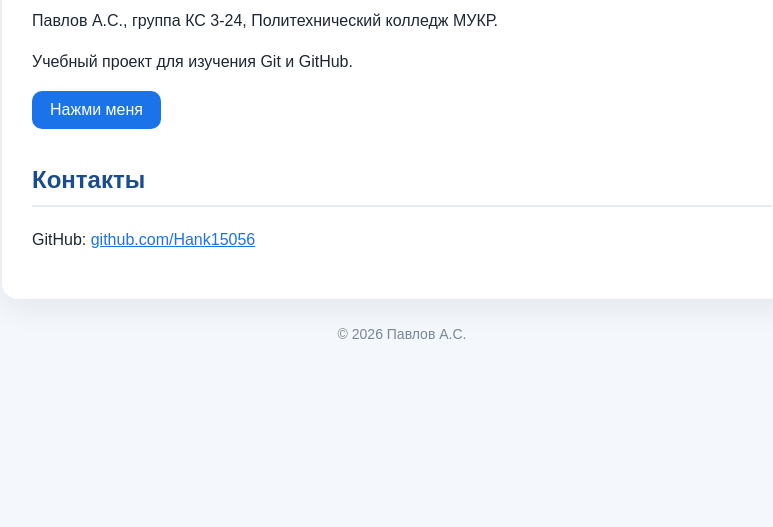
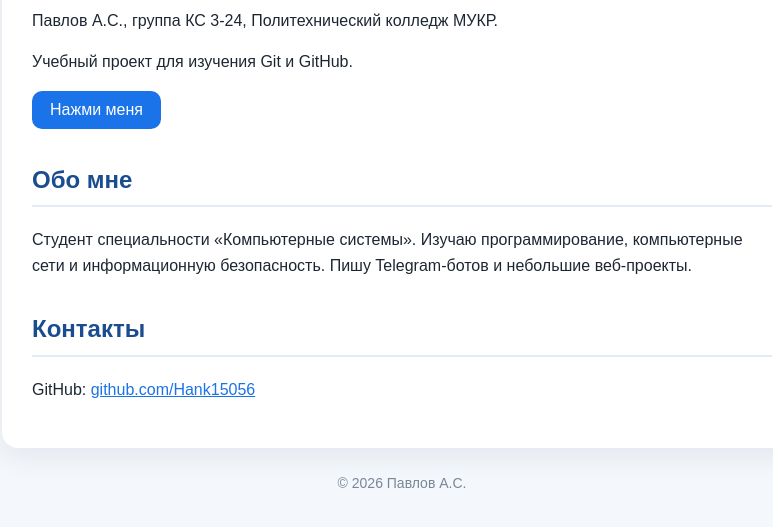
Before and after one commit to Hank15056/student-portfolio, a plain HTML site: page index.html in a window 1280 px wide. Shown: the part 135-662 px from the top of the page, without its empty margins (238-1011 px from the left). Drawn offline with Linux system fonts and the light colour scheme.

Commit message:
Add about section

```diff
--- a/index.html
+++ b/index.html
@@ -13,6 +13,13 @@
     <p>Учебный проект для изучения Git и GitHub.</p>
     <button id="helloButton">Нажми меня</button>
 
+    <section id="about">
+      <h2>Обо мне</h2>
+      <p>Студент специальности «Компьютерные системы». Изучаю программирование,
+        компьютерные сети и информационную безопасность. Пишу Telegram-ботов
+        и небольшие веб-проекты.</p>
+    </section>
+
     <section id="contacts">
       <h2>Контакты</h2>
       <p>GitHub: <a href="https://github.com/Hank15056" target="_blank">github.com/Hank15056</a></p>
```
